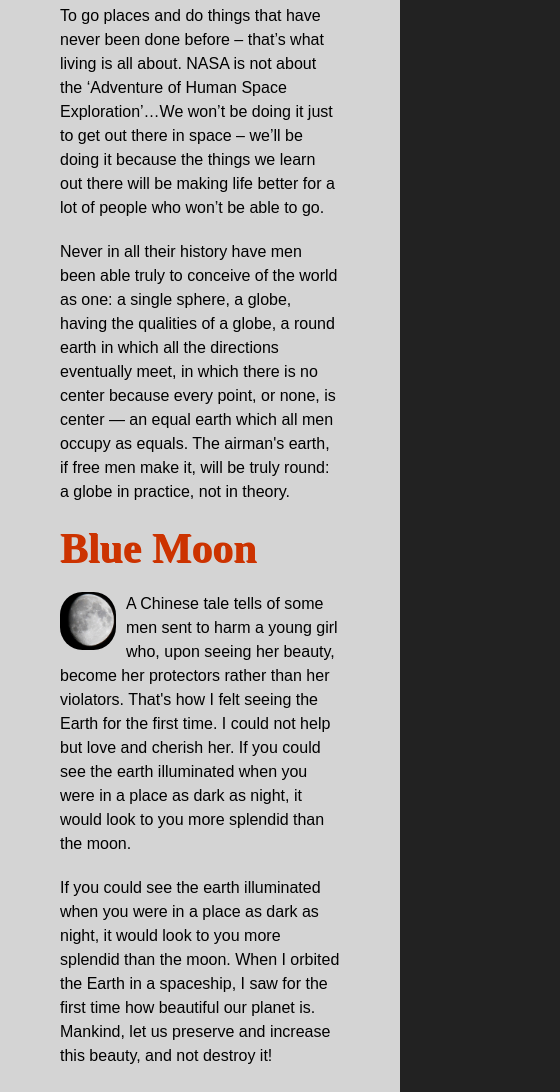
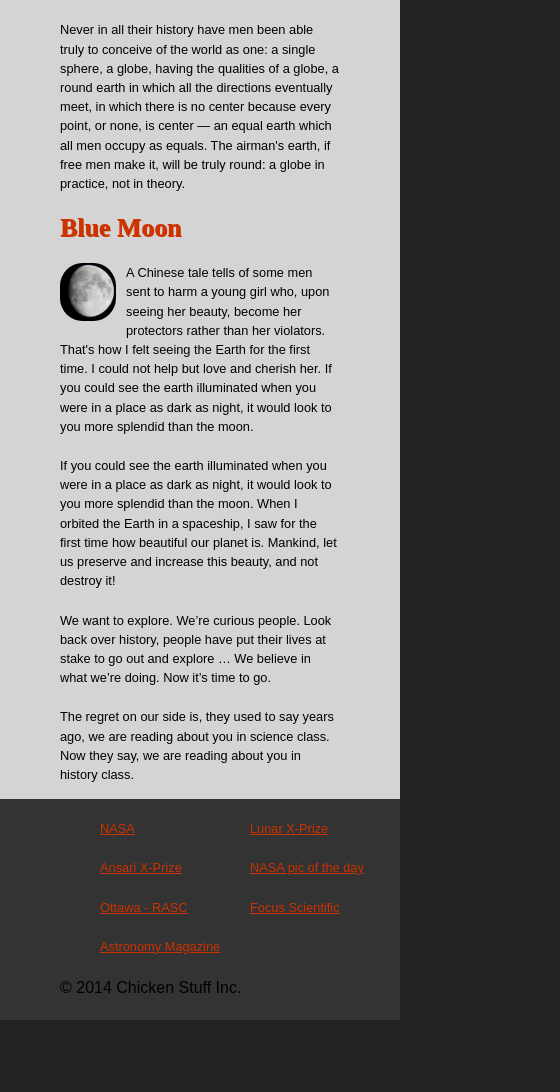
Before and after one commit to hask0023/moon-assignment, a plain HTML site: page index.html in a window 390 px wide. Shown: the part 665-1757 px from the top of the page, 560 px wide, since content can reach past the window. After the commit the page ends 1717 px from the top, so only its background shows below. Drawn offline with Linux system fonts and the light colour scheme; a web font is replaced by a local one.

Commit message:
updatesyay

```diff
--- a/css/moon.css
+++ b/css/moon.css
@@ -36,6 +36,7 @@ plus the shadow for the text
 ***********************************/
 body{
 	background-color: #222;
+
 
 
 }
@@ -132,6 +133,7 @@ a:hover, a:active, a:focus{
 }
 .footer{
     background-color: #333333;
+    width: 100%;
 
 }
 
@@ -187,7 +189,26 @@ a:hover, a:active, a:focus{
 .footer li{
     margin-top: 20px;
     float:left;
-    width: 460px;
+    width: 50%;
+
 
     /* make these 50% the width of the footer */
 }
+@media screen and (max-width: 1000px) {
+    p {
+        font-size: 80%;
+    }
+    h1 {
+        font-size: 4.236rem;
+    }
+    h2 {
+        font-size: 2.618rem;
+    }
+    h3 {
+        font-size: 1.618rem;
+    }
+    a {
+        font-size: 80%;
+    }
+
+}
```
